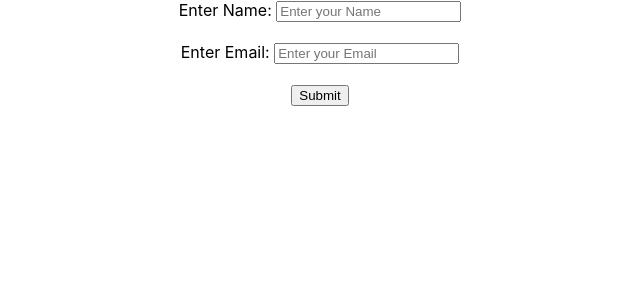
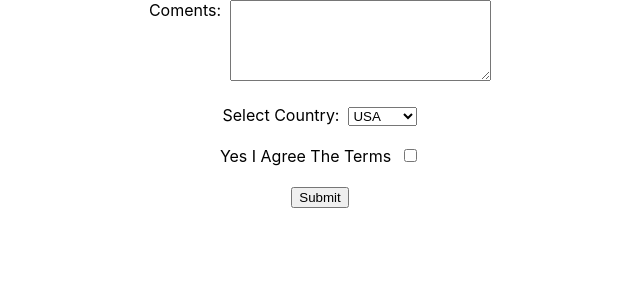
Before and after one commit to riazgul03/ReactJS, a React (Create React App) app in the folder new-app/: page / in a window 1280 px wide. Shown: the top 300 px of the page, without its empty margins (320-960 px from the left). Built offline with nearby package versions, Linux system fonts and the light colour scheme.

Commit message:
Checkbox, Select Menu, TextArea In React Form

```diff
--- a/new-app/src/App.js
+++ b/new-app/src/App.js
@@ -16,13 +16,14 @@ import ControlledForm from './ControlledForm';
 import ControlledFunction from './ControlledFunction';
 import MultipleInputs from './MultipleInputs';
 import FunctionInputs from './FunctionInputs';
+import OtherInputs from './OtherInputs';
 
 
 function App() {
 
   return (
     <div>
-     <FunctionInputs/>
+    <OtherInputs/>
     </div>
   )
 }
--- /dev/null
+++ b/new-app/src/OtherInputs.js
@@ -0,0 +1,39 @@
+import React, { useState } from 'react'
+
+function OtherInputs() {
+    const [textArea, setTextArea] = useState("");
+    const [SelectMenu, setSelectMenu] = useState("USA");
+    const [Checked, setChecked] = useState(false)
+    const handleSubmit = (e) => {
+        e.preventDefault();
+        console.log('Coments', e.target[0].value)
+        console.log('Country', e.target[1].value)
+        console.log('Checkbox', e.target[2].checked)
+
+
+    }
+    return (
+        <div>
+            <form onSubmit={handleSubmit}>
+                <label style={{ verticalAlign: "top" }} htmlFor="">Coments:&nbsp; </label>
+                <textarea value={textArea} onChange={(e) => setTextArea(e.target.value)} cols={30} rows={5}></textarea>
+                <br /><br />
+                <label htmlFor="">Select Country: &nbsp;</label>
+                <select value={SelectMenu} onChange={(e) => setSelectMenu(e.target.value)}>
+                    <option value="Canada">Canada</option>
+                    <option value="USA">USA</option>
+                    <option value="UK">UK</option>
+                    <option value="Brazil">Brazil</option>
+                </select>
+                <br /><br />
+
+                <label htmlFor="">Yes I Agree The Terms &nbsp;</label>
+                <input type="checkbox" Checked={Checked} onChange={(e) => setChecked(e.target.checked)} />
+                <br /><br />
+                <input type="submit" value="Submit" />
+            </form>
+        </div>
+    )
+}
+
+export default OtherInputs
```
